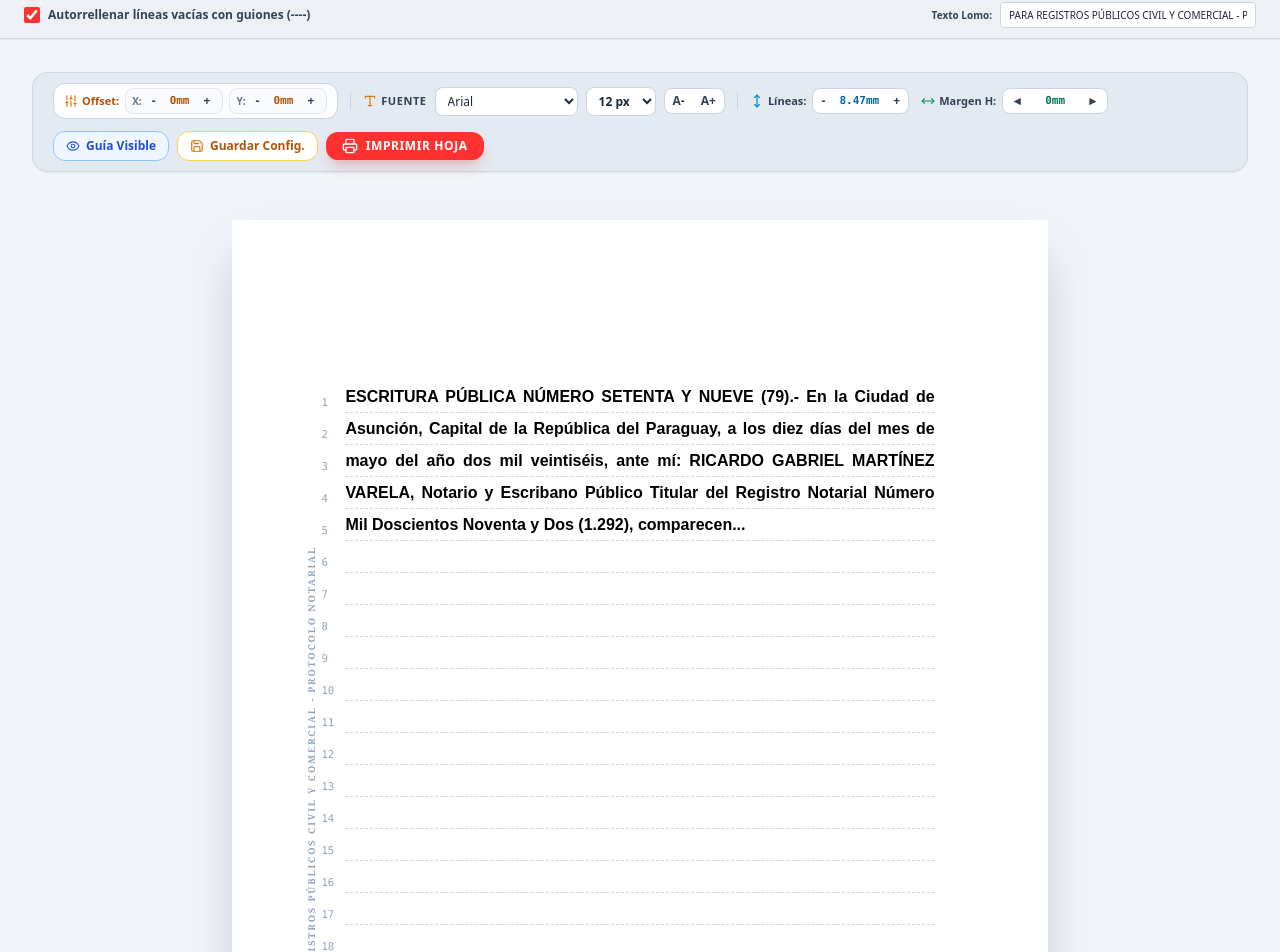
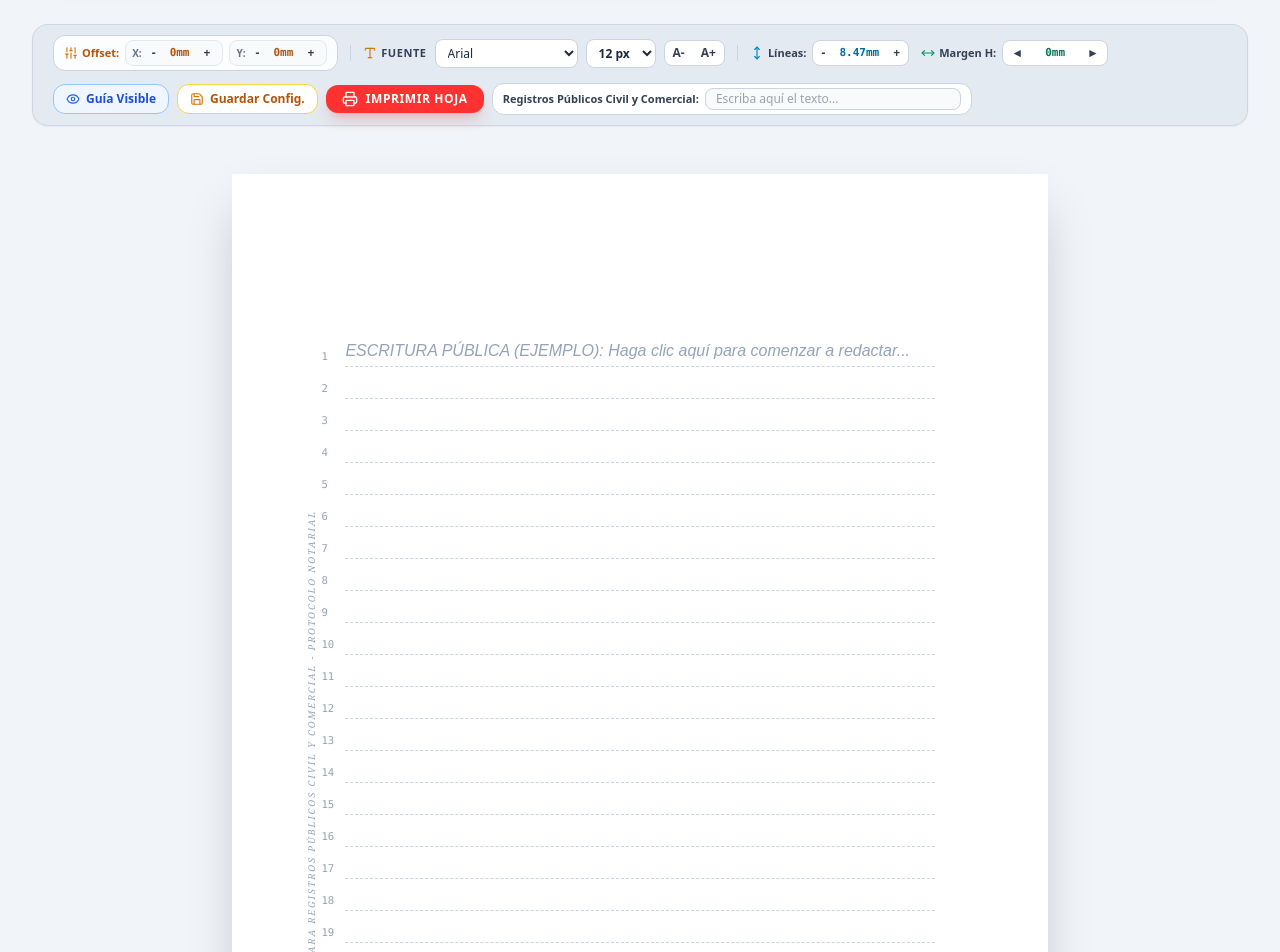
Before and after one commit to jotamolinas/olga-system, a React (Vite) app: page /lienzo-notarial/hoja-0 in a window 1280 px wide. Shown: the part 173-1125 px from the top of the page. Built offline with nearby package versions, Linux system fonts and the light colour scheme; a web font is replaced by a local one.

Commit message:
feat: add placeholder constants for notarial editor
Replace hardcoded default text with reusable constants and update state management to support toggling example content in the notarial editor.

```diff
--- a/components/EditorNotarialOficial.tsx
+++ b/components/EditorNotarialOficial.tsx
@@ -37,6 +37,9 @@ export const CONFIG_POR_DEFECTO: ConfiguracionHojaNotarial = {
   margenHorizontal: 0,
 };
 
+export const TEXTO_EJEMPLO_PROTOCOLO = 'ESCRITURA PÚBLICA (EJEMPLO): Haga clic aquí para comenzar a redactar...';
+export const TEXTO_EJEMPLO_LOMO = 'PARA REGISTROS PÚBLICOS CIVIL Y COMERCIAL - PROTOCOLO NOTARIAL';
+
 export const getConfigKey = (tipo: TipoDocumentoNotarial): string => {
   switch (tipo) {
     case 'Sellado Notarial - Protocolo':
@@ -98,7 +101,6 @@ export const EditorNotarialOficial: React.FC<EditorNotarialOficialProps> = ({ on
   const tipoInicial = resolverTipoDocumentoInicial(hojaInicial);
   const [tipoDocumento, setTipoDocumento] = useState<TipoDocumentoNotarial>(tipoInicial);
   const [mostrarGuia, setMostrarGuia] = useState<boolean>(true);
-  const [rellenoGuiones, setRellenoGuiones] = useState<boolean>(true);
 
   // Carga inicial independiente para la plantilla activa por defecto
   const initialConfig = cargarConfiguracionHoja(tipoInicial);
@@ -226,15 +228,26 @@ export const EditorNotarialOficial: React.FC<EditorNotarialOficialProps> = ({ on
   const [anioLeg, setAnioLeg] = useState<string>('2022');
 
   // PLANTILLA 0: Protocolo
-  const [protocoloTextoVertical, setProtocoloTextoVertical] = useState<string>('PARA REGISTROS PÚBLICOS CIVIL Y COMERCIAL - PROTOCOLO NOTARIAL');
+  const [protocoloTextoVertical, setProtocoloTextoVertical] = useState<string>('');
+  const [mostrarEjemploLomo, setMostrarEjemploLomo] = useState<boolean>(true);
   const [protocoloPaginas, setProtocoloPaginas] = useState<string[]>([
-    'ESCRITURA PÚBLICA NÚMERO SETENTA Y NUEVE (79).- En la Ciudad de Asunción, Capital de la República del Paraguay, a los diez días del mes de mayo del año dos mil veintiséis, ante mí: RICARDO GABRIEL MARTÍNEZ VARELA, Notario y Escribano Público Titular del Registro Notarial Número Mil Doscientos Noventa y Dos (1.292), comparecen...'
+    TEXTO_EJEMPLO_PROTOCOLO
   ]);
   const textareasRefs = useRef<(HTMLTextAreaElement | null)[]>([]);
 
+  const limpiarTextoEjemplo = (index: number) => {
+    if (protocoloPaginas[index] === TEXTO_EJEMPLO_PROTOCOLO) {
+      const nuevasPaginas = [...protocoloPaginas];
+      nuevasPaginas[index] = '';
+      setProtocoloPaginas(nuevasPaginas);
+    }
+  };
 
   const handleTextareaChange = (index: number, e: React.ChangeEvent<HTMLTextAreaElement>) => {
-    const texto = e.target.value;
+    let texto = e.target.value;
+    if (texto.includes(TEXTO_EJEMPLO_PROTOCOLO)) {
+      texto = texto.replace(TEXTO_EJEMPLO_PROTOCOLO, '');
+    }
     const nuevasPaginas = [...protocoloPaginas];
 
     // Límite de seguridad: Cuántos caracteres entran aproximadamente en 25 renglones
@@ -414,7 +427,11 @@ export const EditorNotarialOficial: React.FC<EditorNotarialOficialProps> = ({ on
       if (tipoDocumento === 'Sellado Notarial - Protocolo') {
         const pagina1 = paginasValidas[0];
         let lomo = pagina1.querySelector('.caja-fija-lomo, .nuevo-lomo-grid, .texto-vertical-sello, .lomo-impresion') as HTMLElement;
-
+        const textoParaImprimir = (!mostrarEjemploLomo && protocoloTextoVertical.trim()) ? protocoloTextoVertical : '';
+
+        if (!textoParaImprimir) {
+          if (lomo) lomo.remove();
+        } else {
           if (!lomo) {
             lomo = document.createElement('div');
             pagina1.insertBefore(lomo, pagina1.firstChild);
@@ -424,7 +441,8 @@ export const EditorNotarialOficial: React.FC<EditorNotarialOficialProps> = ({ on
 
           lomo.className = 'caja-fija-lomo';
           lomo.removeAttribute('style');
-        lomo.innerHTML = `<span>${protocoloTextoVertical}</span>`;
+          lomo.innerHTML = `<span>${textoParaImprimir}</span>`;
+        }
       }
     }
 
@@ -1002,29 +1020,7 @@ export const EditorNotarialOficial: React.FC<EditorNotarialOficialProps> = ({ on
         </div>
       </header>
 
-      {/* Opciones Auxiliares de Formato (No imprimible) */}
-      <div className="opciones-auxiliares-notarial bg-slate-200/60 border-y border-slate-300/80 px-6 py-2.5 text-xs text-slate-700 print:hidden flex flex-wrap items-center justify-between gap-4">
-        <label className="flex items-center gap-2 cursor-pointer font-bold text-slate-700">
-          <input
-            type="checkbox"
-            checked={rellenoGuiones}
-            onChange={(e) => setRellenoGuiones(e.target.checked)}
-            className="w-4 h-4 accent-[#FF3131] rounded cursor-pointer"
-          />
-          <span>Autorrellenar líneas vacías con guiones (----)</span>
-        </label>
-        {tipoDocumento === 'Sellado Notarial - Protocolo' && (
-          <div className="flex items-center gap-2">
-            <span className="text-slate-700 font-bold text-[10px]">Texto Lomo:</span>
-            <input
-              type="text"
-              value={protocoloTextoVertical}
-              onChange={(e) => setProtocoloTextoVertical(e.target.value)}
-              className="bg-white border border-slate-300 text-slate-800 text-[10px] px-2 py-1 rounded w-64 outline-none focus:border-[#FF3131]"
-            />
-          </div>
-        )}
-      </div>
+
 
       {/* Contenedor del Lienzo Digital (Oficio / Legal: 215.9mm x 355.6mm) */}
       <div id="envoltorio-lienzo-notarial" className="flex-1 flex flex-col items-center justify-start p-4 md:p-8 overflow-auto bg-slate-100 border-t border-slate-200 print:p-0 print:m-0 print:block print:bg-white">
@@ -1254,7 +1250,7 @@ export const EditorNotarialOficial: React.FC<EditorNotarialOficialProps> = ({ on
               )}
             </button>
 
-            {/* Botón Imprimir Hoja */}
+            {/* Botón Imprimir Hoja (En su posición original) */}
             <button
               id="btn-imprimir-hoja"
               type="button"
@@ -1264,6 +1260,29 @@ export const EditorNotarialOficial: React.FC<EditorNotarialOficialProps> = ({ on
               <Printer className="w-4 h-4" />
               <span>Imprimir Hoja</span>
             </button>
+
+            {/* Campo Registros Públicos Civil y Comercial (Lomo) - Hacia la derecha */}
+            {tipoDocumento === 'Sellado Notarial - Protocolo' && (
+              <div className="flex items-center gap-1.5 bg-white px-2.5 py-1 rounded-xl border border-slate-300 shadow-xs">
+                <span className="text-[11px] font-bold text-slate-700 whitespace-nowrap">
+                  Registros Públicos Civil y Comercial:
+                </span>
+                <input
+                  id="input-lomo-registro"
+                  type="text"
+                  value={protocoloTextoVertical}
+                  onChange={(e) => {
+                    setMostrarEjemploLomo(false);
+                    setProtocoloTextoVertical(e.target.value);
+                  }}
+                  onClick={() => setMostrarEjemploLomo(false)}
+                  onFocus={() => setMostrarEjemploLomo(false)}
+                  placeholder="Escriba aquí el texto..."
+                  className="bg-slate-50 border border-slate-300 text-slate-800 text-xs px-2.5 py-0.5 rounded-lg w-52 sm:w-64 outline-none focus:border-[#FF3131] font-medium"
+                  title="Texto vertical del lomo para Registros Públicos Civil y Comercial"
+                />
+              </div>
+            )}
           </div>
         </div>
 
@@ -1625,7 +1644,7 @@ export const EditorNotarialOficial: React.FC<EditorNotarialOficialProps> = ({ on
                   value={incisoBNombre}
                   onChange={(e) => setIncisoBNombre(e.target.value)}
                   onKeyDown={handleEnterKey}
-                  placeholder={rellenoGuiones ? "****************************************" : "Nombre completo (opcional)"}
+                  placeholder="Nombre completo (opcional)"
                   style={{ position: 'absolute', top: '169.0mm', left: '37.8mm', width: '94mm', height: '6mm', fontSize: '12pt', fontWeight: 'bold', whiteSpace: 'nowrap' }}
                   className="absolute whitespace-nowrap bg-transparent border-b border-dotted border-slate-300 hover:border-slate-500 focus:border-[#FF3131] transition-colors print:border-transparent text-black font-bold focus:outline-none input-impresion campo-hoja-1 pos-cert-inciso-b-nom"
                 />
@@ -1635,7 +1654,7 @@ export const EditorNotarialOficial: React.FC<EditorNotarialOficialProps> = ({ on
                   value={incisoBDoc}
                   onChange={(e) => setIncisoBDoc(e.target.value)}
                   onKeyDown={handleEnterKey}
-                  placeholder={rellenoGuiones ? "****************" : "C.I. / RUC"}
+                  placeholder="C.I. / RUC"
                   style={{ position: 'absolute', top: '169.0mm', left: '155.3mm', width: '36mm', height: '6mm', fontSize: '12pt', fontWeight: 'bold', whiteSpace: 'nowrap' }}
                   className="absolute whitespace-nowrap bg-transparent border-b border-dotted border-slate-300 hover:border-slate-500 focus:border-[#FF3131] transition-colors print:border-transparent text-black font-bold focus:outline-none input-impresion campo-hoja-1 pos-cert-inciso-b-doc"
                 />
@@ -1645,7 +1664,7 @@ export const EditorNotarialOficial: React.FC<EditorNotarialOficialProps> = ({ on
                   value={incisoBDom}
                   onChange={(e) => setIncisoBDom(e.target.value)}
                   onKeyDown={handleEnterKey}
-                  placeholder={rellenoGuiones ? "****************************************" : "Ciudad / Domicilio"}
+                  placeholder="Ciudad / Domicilio"
                   style={{ position: 'absolute', top: '180.0mm', left: '63.2mm', width: '124mm', height: '6mm', fontSize: '12pt', fontWeight: 'bold', whiteSpace: 'nowrap' }}
                   className="absolute whitespace-nowrap bg-transparent border-b border-dotted border-slate-300 hover:border-slate-500 focus:border-[#FF3131] transition-colors print:border-transparent text-black font-bold focus:outline-none input-impresion campo-hoja-1 pos-cert-inciso-b-dom"
                 />
@@ -1657,7 +1676,7 @@ export const EditorNotarialOficial: React.FC<EditorNotarialOficialProps> = ({ on
                   value={incisoCNombre}
                   onChange={(e) => setIncisoCNombre(e.target.value)}
                   onKeyDown={handleEnterKey}
-                  placeholder={rellenoGuiones ? "****************************************" : "Nombre completo (opcional)"}
+                  placeholder="****************************************"
                   style={{ position: 'absolute', top: '192.0mm', left: '37.8mm', width: '94mm', height: '6mm', fontSize: '12pt', fontWeight: 'bold', whiteSpace: 'nowrap' }}
                   className="absolute whitespace-nowrap bg-transparent border-b border-dotted border-slate-300 hover:border-slate-500 focus:border-[#FF3131] transition-colors print:border-transparent text-black font-bold focus:outline-none input-impresion campo-hoja-1 pos-cert-inciso-c-nom"
                 />
@@ -1667,7 +1686,7 @@ export const EditorNotarialOficial: React.FC<EditorNotarialOficialProps> = ({ on
                   value={incisoCDoc}
                   onChange={(e) => setIncisoCDoc(e.target.value)}
                   onKeyDown={handleEnterKey}
-                  placeholder={rellenoGuiones ? "****************" : "C.I. / RUC"}
+                  placeholder="****************"
                   style={{ position: 'absolute', top: '192.0mm', left: '155.3mm', width: '36mm', height: '6mm', fontSize: '12pt', fontWeight: 'bold', whiteSpace: 'nowrap' }}
                   className="absolute whitespace-nowrap bg-transparent border-b border-dotted border-slate-300 hover:border-slate-500 focus:border-[#FF3131] transition-colors print:border-transparent text-black font-bold focus:outline-none input-impresion campo-hoja-1 pos-cert-inciso-c-doc"
                 />
@@ -1677,7 +1696,7 @@ export const EditorNotarialOficial: React.FC<EditorNotarialOficialProps> = ({ on
                   value={incisoCDom}
                   onChange={(e) => setIncisoCDom(e.target.value)}
                   onKeyDown={handleEnterKey}
-                  placeholder={rellenoGuiones ? "****************************************" : "Ciudad / Domicilio"}
+                  placeholder="****************************************"
                   style={{ position: 'absolute', top: '203.0mm', left: '63.2mm', width: '124mm', height: '6mm', fontSize: '12pt', fontWeight: 'bold', whiteSpace: 'nowrap' }}
                   className="absolute whitespace-nowrap bg-transparent border-b border-dotted border-slate-300 hover:border-slate-500 focus:border-[#FF3131] transition-colors print:border-transparent text-black font-bold focus:outline-none input-impresion campo-hoja-1 pos-cert-inciso-c-dom"
                 />
@@ -1689,7 +1708,7 @@ export const EditorNotarialOficial: React.FC<EditorNotarialOficialProps> = ({ on
                   value={incisoDNombre}
                   onChange={(e) => setIncisoDNombre(e.target.value)}
                   onKeyDown={handleEnterKey}
-                  placeholder={rellenoGuiones ? "****************************************" : "Nombre completo (opcional)"}
+                  placeholder="****************************************"
                   style={{ position: 'absolute', top: '215.5mm', left: '37.8mm', width: '94mm', height: '6mm', fontSize: '12pt', fontWeight: 'bold', whiteSpace: 'nowrap' }}
                   className="absolute whitespace-nowrap bg-transparent border-b border-dotted border-slate-300 hover:border-slate-500 focus:border-[#FF3131] transition-colors print:border-transparent text-black font-bold focus:outline-none input-impresion campo-hoja-1 pos-cert-inciso-d-nom"
                 />
@@ -1699,7 +1718,7 @@ export const EditorNotarialOficial: React.FC<EditorNotarialOficialProps> = ({ on
                   value={incisoDDoc}
                   onChange={(e) => setIncisoDDoc(e.target.value)}
                   onKeyDown={handleEnterKey}
-                  placeholder={rellenoGuiones ? "****************" : "C.I. / RUC"}
+                  placeholder="****************"
                   style={{ position: 'absolute', top: '215.5mm', left: '154.3mm', width: '36mm', height: '6mm', fontSize: '12pt', fontWeight: 'bold', whiteSpace: 'nowrap' }}
                   className="absolute whitespace-nowrap bg-transparent border-b border-dotted border-slate-300 hover:border-slate-500 focus:border-[#FF3131] transition-colors print:border-transparent text-black font-bold focus:outline-none input-impresion campo-hoja-1 pos-cert-inciso-d-doc"
                 />
@@ -1709,7 +1728,7 @@ export const EditorNotarialOficial: React.FC<EditorNotarialOficialProps> = ({ on
                   value={incisoDDom}
                   onChange={(e) => setIncisoDDom(e.target.value)}
                   onKeyDown={handleEnterKey}
-                  placeholder={rellenoGuiones ? "****************************************" : "Ciudad / Domicilio"}
+                  placeholder="****************************************"
                   style={{ position: 'absolute', top: '225.0mm', left: '63.2mm', width: '124mm', height: '6mm', fontSize: '12pt', fontWeight: 'bold', whiteSpace: 'nowrap' }}
                   className="absolute whitespace-nowrap bg-transparent border-b border-dotted border-slate-300 hover:border-slate-500 focus:border-[#FF3131] transition-colors print:border-transparent text-black font-bold focus:outline-none input-impresion campo-hoja-1 pos-cert-inciso-d-dom"
                 />
@@ -2355,15 +2374,29 @@ export const EditorNotarialOficial: React.FC<EditorNotarialOficialProps> = ({ on
                       {/* CAPA 1: TEXTO VERTICAL (Lomo, ÚNICAMENTE en la Primera Página, de abajo hacia arriba) */}
                       {index === 0 && (
                         <div
-                          className="texto-vertical-sello lomo-impresion pointer-events-none z-10 print:visible"
+                          onClick={() => {
+                            setMostrarEjemploLomo(false);
+                            const inputLomo = document.getElementById('input-lomo-registro');
+                            if (inputLomo) inputLomo.focus();
+                          }}
+                          className={`texto-vertical-sello lomo-impresion z-10 print:visible ${
+                            mostrarEjemploLomo ? 'cursor-pointer hover:opacity-80' : 'pointer-events-none'
+                          }`}
+                          title={mostrarEjemploLomo ? 'Haga clic para borrar el ejemplo y escribir texto de registro' : ''}
                           style={{ position: 'absolute', left: '15mm', top: '42.55mm', width: '12mm', height: '211.75mm', display: 'flex', alignItems: 'center', justifyContent: 'center' }}
                         >
+                          {(protocoloTextoVertical.trim() !== '' || mostrarEjemploLomo) && (
                             <span
-                            className="texto-vertical-contenido text-[7pt] font-bold tracking-[0.5mm] whitespace-nowrap text-slate-400 print:text-black"
+                              className={`texto-vertical-contenido text-[7pt] tracking-[0.5mm] whitespace-nowrap ${
+                                !protocoloTextoVertical.trim() && mostrarEjemploLomo
+                                  ? 'text-slate-400 italic font-normal print:hidden'
+                                  : 'text-slate-700 font-bold print:text-black'
+                              }`}
                               style={{ writingMode: 'vertical-rl', transform: 'rotate(180deg)', display: 'inline-block' }}
                             >
-                            {protocoloTextoVertical}
+                              {protocoloTextoVertical.trim() !== '' ? protocoloTextoVertical : TEXTO_EJEMPLO_LOMO}
                             </span>
+                          )}
                         </div>
                       )}
 
@@ -2373,8 +2406,14 @@ export const EditorNotarialOficial: React.FC<EditorNotarialOficialProps> = ({ on
                         value={textoPagina}
                         onChange={(e) => handleTextareaChange(index, e)}
                         onKeyDown={(e) => handleKeyDown(index, e)}
+                        onClick={() => limpiarTextoEjemplo(index)}
+                        onFocus={() => limpiarTextoEjemplo(index)}
                         placeholder={`Redacte aquí la ${isAnverso ? 'cara frontal (Anverso)' : 'cara trasera (Reverso)'}...`}
-                        className="absolute z-20 bg-transparent text-black font-bold text-justify outline-none border-none resize-none print:hidden selection:bg-red-100 overflow-hidden"
+                        className={`absolute z-20 bg-transparent outline-none border-none resize-none print:hidden selection:bg-red-100 overflow-hidden cursor-text ${
+                          textoPagina === TEXTO_EJEMPLO_PROTOCOLO
+                            ? 'text-slate-400 italic font-normal'
+                            : 'text-black font-bold text-justify'
+                        }`}
                         style={{
                           position: 'absolute',
                           top: '42.55mm',
@@ -2406,7 +2445,7 @@ export const EditorNotarialOficial: React.FC<EditorNotarialOficialProps> = ({ on
                           padding: '0mm',
                         }}
                       >
-                        {textoPagina}
+                        {textoPagina === TEXTO_EJEMPLO_PROTOCOLO ? '' : textoPagina}
                       </div>
                     </div>
                   );
```
Lines whose indentation alone changed are shown as unchanged.
